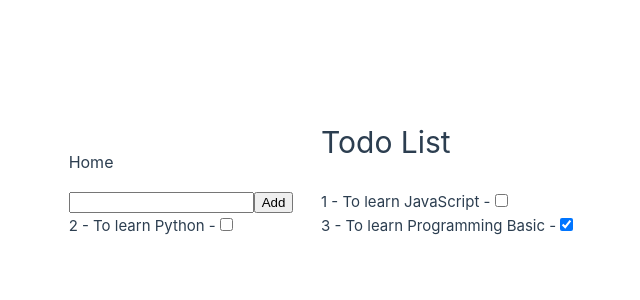
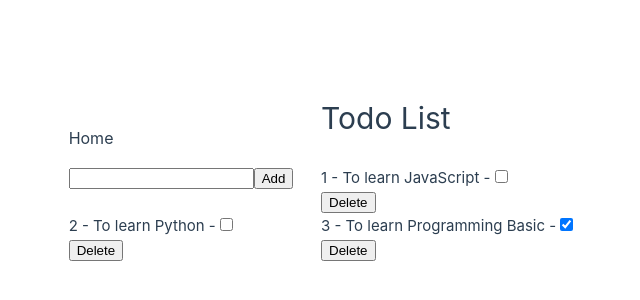
Before and after one commit to kylesinlynn/todo-list-vue3-vite, a Vue app: page / in a window 1280 px wide. Shown: the part 222-522 px from the top of the page, without its empty margins (319-959 px from the left). Built offline with nearby package versions, Linux system fonts and the light colour scheme.

Commit message:
feat: created delete feature

```diff
--- a/src/components/AddTodoItem.vue
+++ b/src/components/AddTodoItem.vue
@@ -1,8 +1,8 @@
 <script setup>
-import { reactive } from 'vue'
+import { ref } from 'vue'
 
 const emit = defineEmits(['addItem'])
-const text = reactive('')
+const text = ref('')
 </script>
 
 <template>
--- a/src/components/TodoItem.vue
+++ b/src/components/TodoItem.vue
@@ -2,7 +2,7 @@
 import { ref } from 'vue'
 
 const props = defineProps(['item'])
-const emit = defineEmits(['item'])
+const emit = defineEmits(['item', 'delete'])
 
 const done = ref(props.item.done)
 </script>
@@ -18,6 +18,7 @@ const done = ref(props.item.done)
           @change="() => emit('item', {id: props.item.id, text: props.item.text, done})"
       >
     </p>
+    <button @click="emit('delete', props.item.id)">Delete</button>
   </div>
 </template>
 
--- a/src/stores/item.js
+++ b/src/stores/item.js
@@ -27,6 +27,11 @@ export const useItemStore = defineStore('item', () => {
             1,
             item)
     }
+    function deleteItem(id) {
+        items.value.splice(
+            items.value.indexOf(items.value.find(i => i.id === id)),
+            1)
+    }
 
-    return { items, doneItems, createItem, updateItem }
+    return { items, doneItems, createItem, updateItem, deleteItem }
 })
--- a/src/views/HomeView.vue
+++ b/src/views/HomeView.vue
@@ -7,7 +7,7 @@ import AddTodoItem from "@/components/AddTodoItem.vue"
 
 const itemStore = useItemStore()
 const { items, doneItems } = storeToRefs(itemStore)
-const { createItem, updateItem } = itemStore
+const { createItem, updateItem, deleteItem } = itemStore
 
 </script>
 
@@ -24,6 +24,7 @@ const { createItem, updateItem } = itemStore
       :key="item.id"
       :item="item"
       @item="updateItem"
+      @delete="deleteItem"
   />
 
 </template>
```
